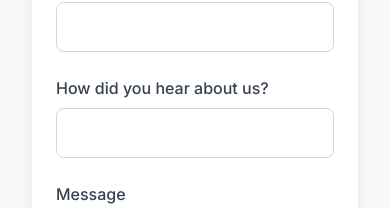
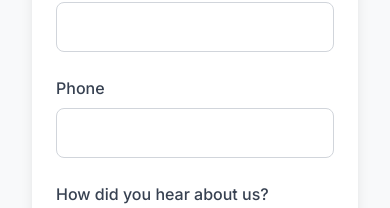
Before and after one commit to devenspear/spearltd.com, a Next.js app: page /contact in a window 390 px wide. Shown: the part 708-916 px from the top of the page. Built offline with nearby package versions, Linux system fonts and the light colour scheme; no server answers; a web font is replaced by a local one.

Commit message:
Update contact form to include phone number field

```diff
--- a/src/components/ContactForm.tsx
+++ b/src/components/ContactForm.tsx
@@ -25,6 +25,7 @@
   const [formData, setFormData] = useState({
     name: '',
     email: '',
+    phone: '',
     source: '',
     message: ''
   });
@@ -112,6 +113,7 @@
       setFormData({
         name: '',
         email: '',
+        phone: '',
         source: '',
         message: ''
       });
@@ -164,6 +166,18 @@
                 value={formData.email}
                 onChange={handleChange}
                 required
+                className="w-full px-4 py-3 border border-gray-300 rounded-lg focus:ring-2 focus:ring-green-500 focus:border-green-500"
+              />
+            </div>
+
+            <div>
+              <label htmlFor="phone" className="block text-gray-700 font-medium mb-2">Phone</label>
+              <input
+                type="tel"
+                id="phone"
+                name="phone"
+                value={formData.phone}
+                onChange={handleChange}
                 className="w-full px-4 py-3 border border-gray-300 rounded-lg focus:ring-2 focus:ring-green-500 focus:border-green-500"
               />
             </div>
```
